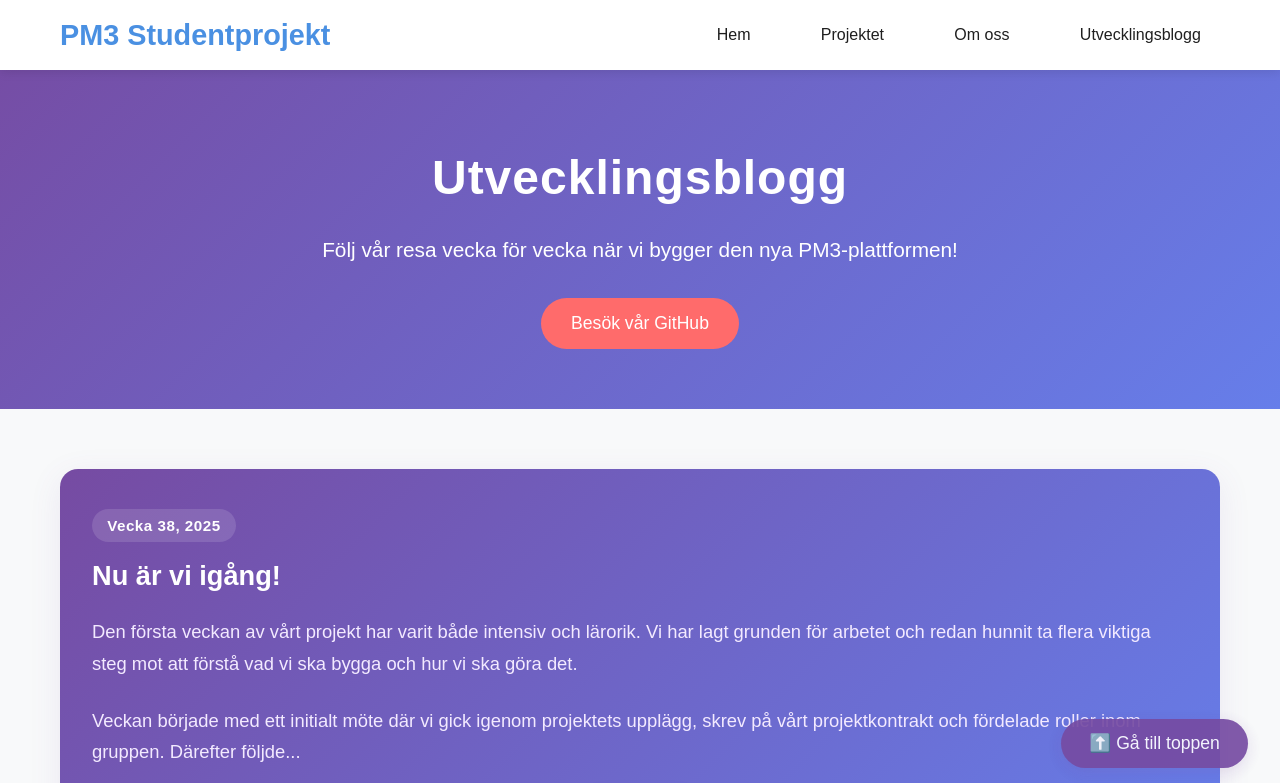
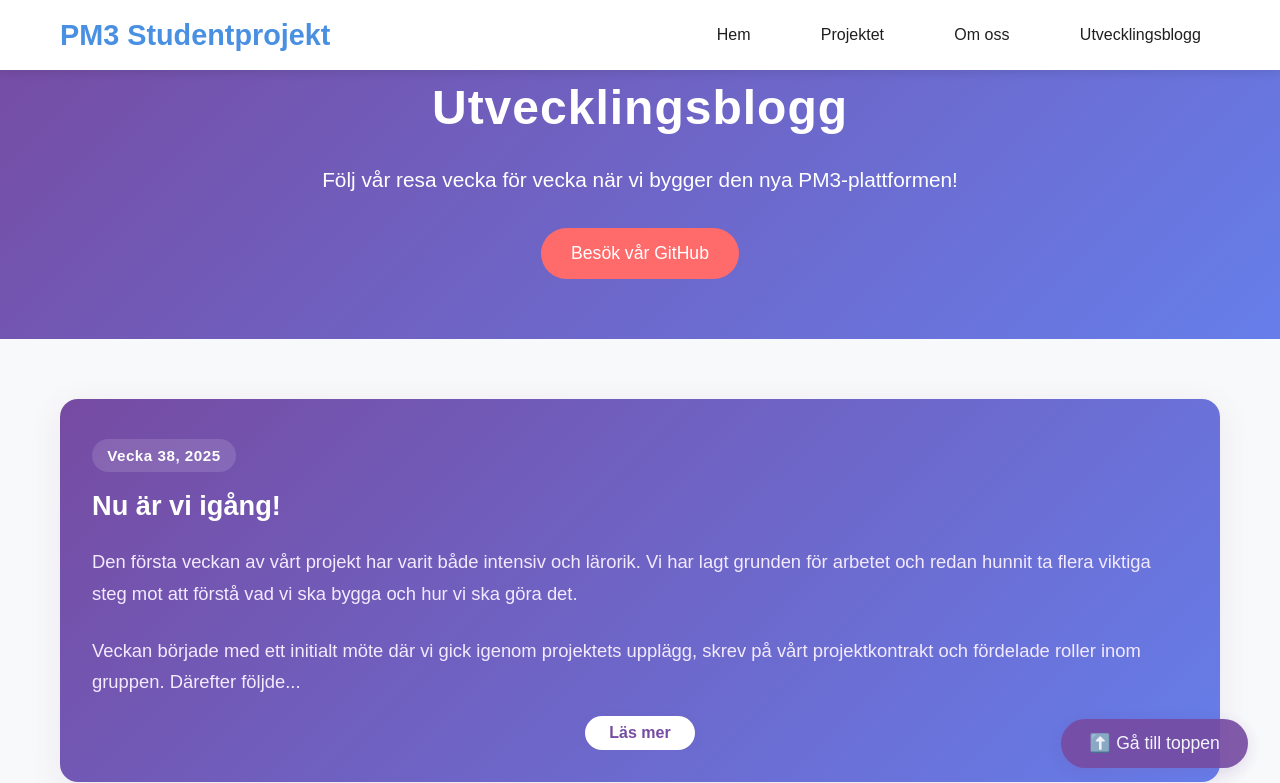
Before and after one commit to Jaevii/PM3.studentprojekt.io, a plain HTML site: page blog.html in a window 1280 px wide. Shown: the top 783 px of the page. Drawn offline with Linux system fonts and the light colour scheme.

Commit message:
Update blog.html

```diff
--- a/blog.html
+++ b/blog.html
@@ -31,8 +31,8 @@
        </nav>
    </header>
 
-	<main style="flex:1 0 auto;display:flex;flex-direction:column;">
-		<section class="blog-hero">
+	   <main style="flex:1 0 auto;display:flex;flex-direction:column;">
+		   <section class="blog-hero" style="padding-top:70px;">
 			<div class="hero-container">
 				<div class="hero-content">
 					<h1>Utvecklingsblogg</h1>
```
